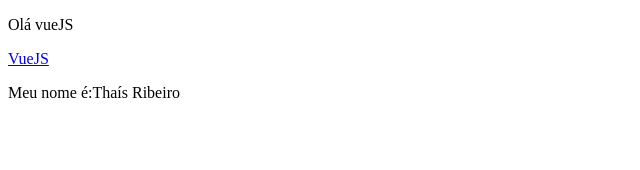
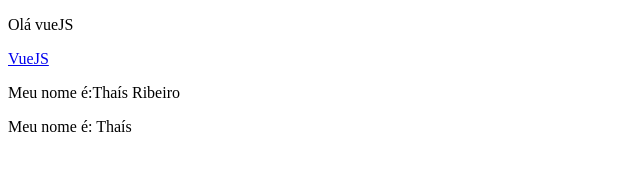
Before and after one commit to thaisrmesquita/vuejs-complete-guide, a plain HTML site: page conceitos_essenciais_vue/introduction.html in a window 1280 px wide. Shown: the whole page, without its empty margins (0-640 px from the left). Drawn offline with nearby package versions, Linux system fonts and the light colour scheme.

Commit message:
Adiciona diretiva v-once para exibição de nome estatico na tela e em seguida exibição de nome alterado através de funcao getNome

```diff
--- a/conceitos_essenciais_vue/introduction.html
+++ b/conceitos_essenciais_vue/introduction.html
@@ -9,7 +9,8 @@
     <div id='app'>
         <p>{{ mensagem }}</p>
         <a v-bind:href="docs">VueJS</a>
-        <p>Meu nome é:<span v-text="nome"></span></p>
+        <p v-once>Meu nome é:<span v-text="nome"></span></p>
+        <p>Meu nome é: {{getNome()}}</p>
     </div>
 
     <script>
@@ -21,6 +22,12 @@
                 docs: 'https://vuejs.org/v2/style-guide/',
                 nome: 'Thaís Ribeiro'
             },
+            methods: {
+               getNome: function() {
+                   this.nome = "Thaís";
+                   return this.nome;
+               }
+            },
         });
     </script>
 
```
